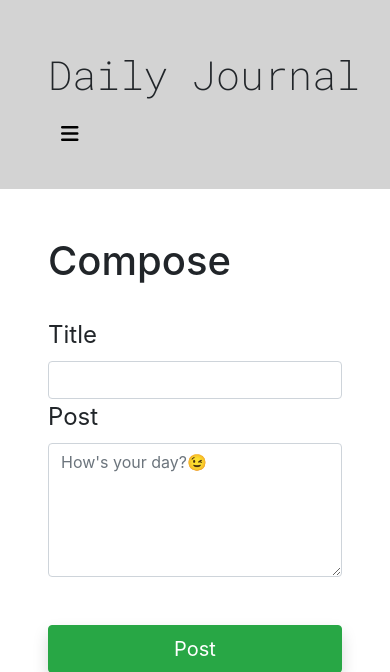
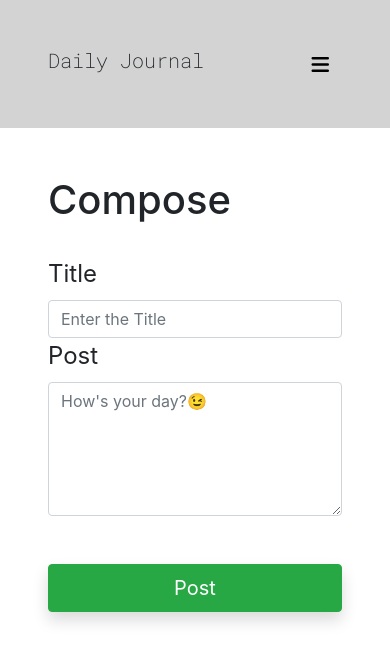
Before and after one commit to darshan-at/simple_blog, a Node server app: page /compose in a window 390 px wide. Shown: the top 672 px of the page. Run offline with Node 20, Linux system fonts and the light colour scheme; some libraries are stand-ins or nearby versions.

Commit message:
Favicon,Screen Size bug

```diff
--- a/public/css/styles.css
+++ b/public/css/styles.css
@@ -26,6 +26,13 @@ body {
 a.nav-link{
     color:black;
 }
+@media (max-width:465px)
+{
+    .navbar-brand{
+        font-size: 1.25rem;
+        margin-right: 0;
+    }
+}
 /*Middle Section*/
 .container {
     padding: 3rem;
--- a/views/compose.ejs
+++ b/views/compose.ejs
@@ -4,7 +4,7 @@
     <div class="form-group compose-container">
         <form method="post" action="/compose">
             <label for="title">Title</label>
-            <input type="text" name="title" id="title" class="form-control rounded">
+            <input type="text" name="title" id="title" class="form-control rounded" placeholder="Enter the Title" required>
             <label for="post">Post</label>
             <textarea rows="5" id="post" name="postData"class="form-control rounded" placeholder="How's your day?😉" required></textarea>
             <button type="submit" name="submit" class="btn btn-success btn-lg rounded shadow post-btn">Post</button>
--- a/views/partials/header.ejs
+++ b/views/partials/header.ejs
@@ -27,6 +27,8 @@
     <link href="https://fonts.googleapis.com/css2?family=Roboto+Mono:wght@200;300;400&display=swap" rel="stylesheet">
     <!-- Font A-wesome ICons -->
     <script src="https://kit.fontawesome.com/9fe2efe7a3.js" crossorigin="anonymous"></script>
+    <!-- Favicon -->
+    <link rel="icon" href="/images/blog-icon.png">
 </head>
 
 <body>
```
Also changed, not shown: public/images/blog-icon.png (added).
